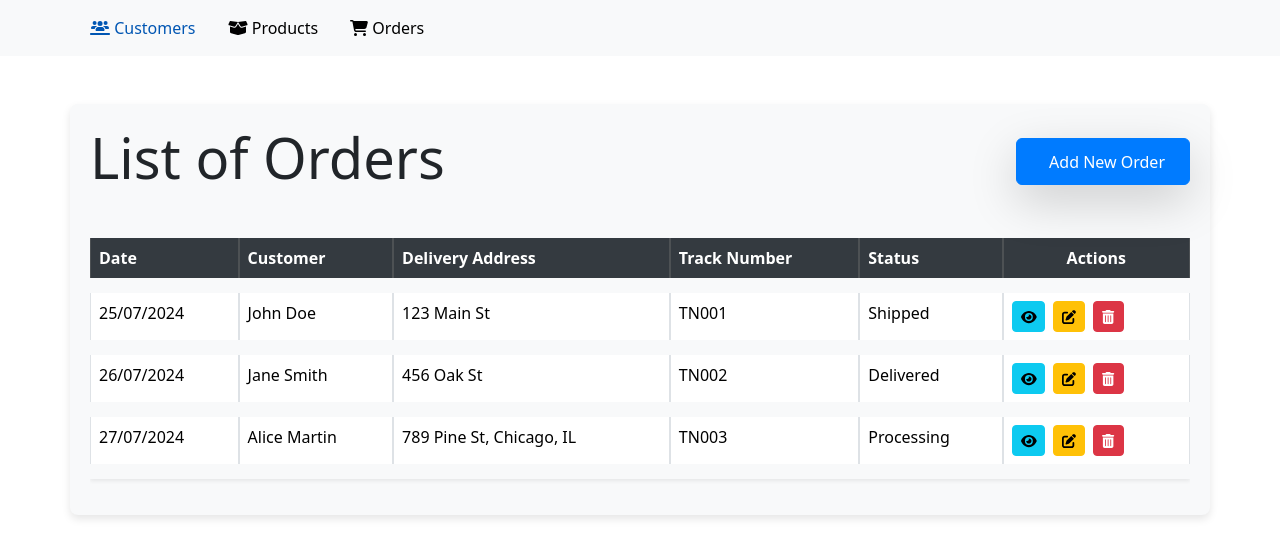
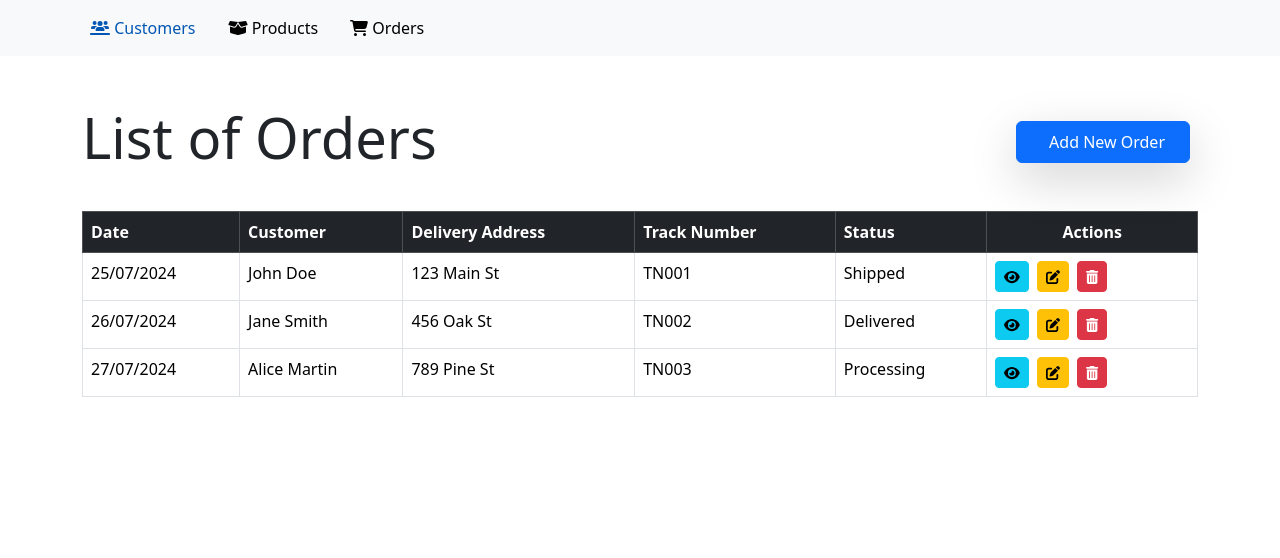
Before and after one commit to OUMARNDIAYE49/gestion_commerciale, a Vue app: page /Orders in a window 1280 px wide. Shown: the top 558 px of the page. Built offline with nearby package versions, Linux system fonts and the light colour scheme.

Commit message:
update file AddOrderForm.vue

```diff
--- a/src/views/Order/AddOrderForm.vue
+++ b/src/views/Order/AddOrderForm.vue
@@ -35,7 +35,6 @@
           </select>
         </div>
 
-        <!-- Product Details -->
         <h3>Order Details</h3>
         <table class="table table-bordered">
           <thead>
@@ -93,10 +92,19 @@
       };
 
       const removeProduct = (index) => {
+        if (order.value.products.length === 1) {
+          alert('You cannot remove the last product from the order.');
+          return;
+        }
         order.value.products.splice(index, 1);
       };
 
       const submitOrder = () => {
+        if (order.value.products.length === 0) {
+          alert('The order must contain at least one product.');
+          return;
+        }
+
         console.log('Order Submitted:', order.value);
         alert('Order has been successfully added!');
         router.push('/Orders');
--- a/src/views/Order/OrdersList.vue
+++ b/src/views/Order/OrdersList.vue
@@ -24,41 +24,43 @@
           </tr>
         </thead>
         <tbody>
-          <OrderItem
-            v-for="order in orders"
-            :key="order.trackNumber"
-            :order="order"
-            @view-order="openModal(order, 'view')"
-            @edit-order="openModal(order, 'edit')"
-            @delete-order="confirmDelete(order.trackNumber)"
-          />
+          <tr v-for="order in orders" :key="order.trackNumber">
+            <td>{{ order.date }}</td>
+            <td>{{ order.customer }}</td>
+            <td>{{ order.deliveryAddress }}</td>
+            <td>{{ order.trackNumber }}</td>
+            <td>{{ order.status }}</td>
+            <td>
+              <router-link to="/view-order/:id">
+                <button class="btn btn-info btn-sm me-2" @click="emitEvent('view-order', order.trackNumber)">
+                <i class="fa-solid fa-eye"></i>
+              </button>
+              </router-link>
+
+              <router-link to="/edit-order/:id">
+                <button class="btn btn-warning btn-sm me-2" @click="emitEvent('edit-order', order.trackNumber)">
+                <i class="fa-solid fa-pen-to-square"></i>
+              </button>
+            </router-link>
+
+              <button class="btn btn-danger btn-sm" @click="confirmDelete(order.trackNumber)">
+                <i class="fa-solid fa-trash-can"></i>
+              </button>
+
+            </td>
+          </tr>
         </tbody>
       </table>
     </div>
-
-    <!-- Modal to display, add, or edit an order -->
-    <OrderModal
-      v-if="isModalOpen"
-      :order="selectedOrder"
-      :mode="modalMode"
-      @close="closeModal"
-      @save="saveOrder"
-    />
   </div>
 </template>
 
 <script>
-// Importations nécessaires
 import { defineComponent, ref } from 'vue';
 import { useRouter } from 'vue-router';
-import OrderItem from './OrderItem.vue';
-import OrderModal from './OrderModal.vue';
 
 export default defineComponent({
-  components: {
-    OrderItem,
-    OrderModal
-  },
+  name: 'OrdersList',
   setup() {
     const router = useRouter();
     const orders = ref([
@@ -70,52 +72,29 @@ export default defineComponent({
         { name: 'Product 1', quantity: 2, price: 20 },
         { name: 'Product 2', quantity: 1, price: 50 }
       ] },
-      { date: '27/07/2024', customer: 'Alice Martin', deliveryAddress: '789 Pine St, Chicago, IL', trackNumber: 'TN003', status: 'Processing', products: [
+      { date: '27/07/2024', customer: 'Alice Martin', deliveryAddress: '789 Pine St', trackNumber: 'TN003', status: 'Processing', products: [
         { name: 'Product 1', quantity: 2, price: 20 },
         { name: 'Product 2', quantity: 1, price: 50 }
       ] }
     ]);
 
-    const selectedOrder = ref(null);
-    const isModalOpen = ref(false);
-    const modalMode = ref('view');
-
-    const openModal = (order = null, mode = 'add') => {
-      selectedOrder.value = order ? { ...order } : { date: '', customer: '', deliveryAddress: '', trackNumber: '', status: '' };
-      modalMode.value = mode;
-      isModalOpen.value = true;
-    };
-
-    const closeModal = () => {
-      isModalOpen.value = false;
-    };
-
-    const saveOrder = (updatedOrder) => {
-      if (modalMode.value === 'add') {
-        orders.value.push({ ...updatedOrder, trackNumber: `TN${Date.now()}` });
-      } else {
-        const index = orders.value.findIndex(o => o.trackNumber === updatedOrder.trackNumber);
-        if (index !== -1) {
-          orders.value.splice(index, 1, updatedOrder);
-        }
+    const emitEvent = (eventName, trackNumber) => {
+      if (eventName === 'view-order') {
+        router.push(`/orders/${trackNumber}`);
+      } else if (eventName === 'edit-order') {
+        router.push(`/orders/${trackNumber}/edit`);
       }
-      closeModal();
     };
 
     const confirmDelete = (trackNumber) => {
       if (confirm('Are you sure you want to delete this order?')) {
-        orders.value = orders.value.filter(o => o.trackNumber !== trackNumber);
+        orders.value = orders.value.filter(order => order.trackNumber !== trackNumber);
       }
     };
 
     return {
       orders,
-      selectedOrder,
-      isModalOpen,
-      modalMode,
-      openModal,
-      closeModal,
-      saveOrder,
+      emitEvent,
       confirmDelete
     };
   }
@@ -123,52 +102,31 @@ export default defineComponent({
 </script>
 
 <style scoped>
-/* Stylize the header and add space around the table */
 .container {
-  background-color: #f8f9fa;
-  padding: 20px;
-  border-radius: 8px;
-  box-shadow: 0 4px 8px rgba(0, 0, 0, 0.1);
+  margin-top: 2rem;
 }
 
-/* Styling for table */
-.table {
-  border-collapse: separate;
-  border-spacing: 0 15px;
+.btn {
+  margin-right: 0.5rem;
 }
 
-.table th {
-  background-color: #343a40;
-  color: white;
-  font-weight: bold;
+.table-responsive {
+  margin-top: 2rem;
 }
 
-.table td {
-  background-color: #ffffff;
+.table {
+  margin-bottom: 0;
 }
 
-.table-hover tbody tr:hover {
-  background-color: #f1f1f1;
+.table-dark {
+  background-color: #343a40;
 }
 
-/* Spacing and alignment for actions column */
-.table th.text-center, .table td.text-center {
-  text-align: center;
+.btn-sm {
+  padding: 0.25rem 0.5rem;
 }
 
-/* Adjust buttons style */
-.btn-primary {
-  background-color: #007bff;
-  border-color: #007bff;
-  transition: background-color 0.3s ease;
-}
-
-.btn-primary:hover {
-  background-color: #0056b3;
-}
-
-/* Icon inside the add button */
-.btn i {
-  font-size: 1.2rem;
+i {
+  margin-right: 0.25rem;
 }
 </style>
```
